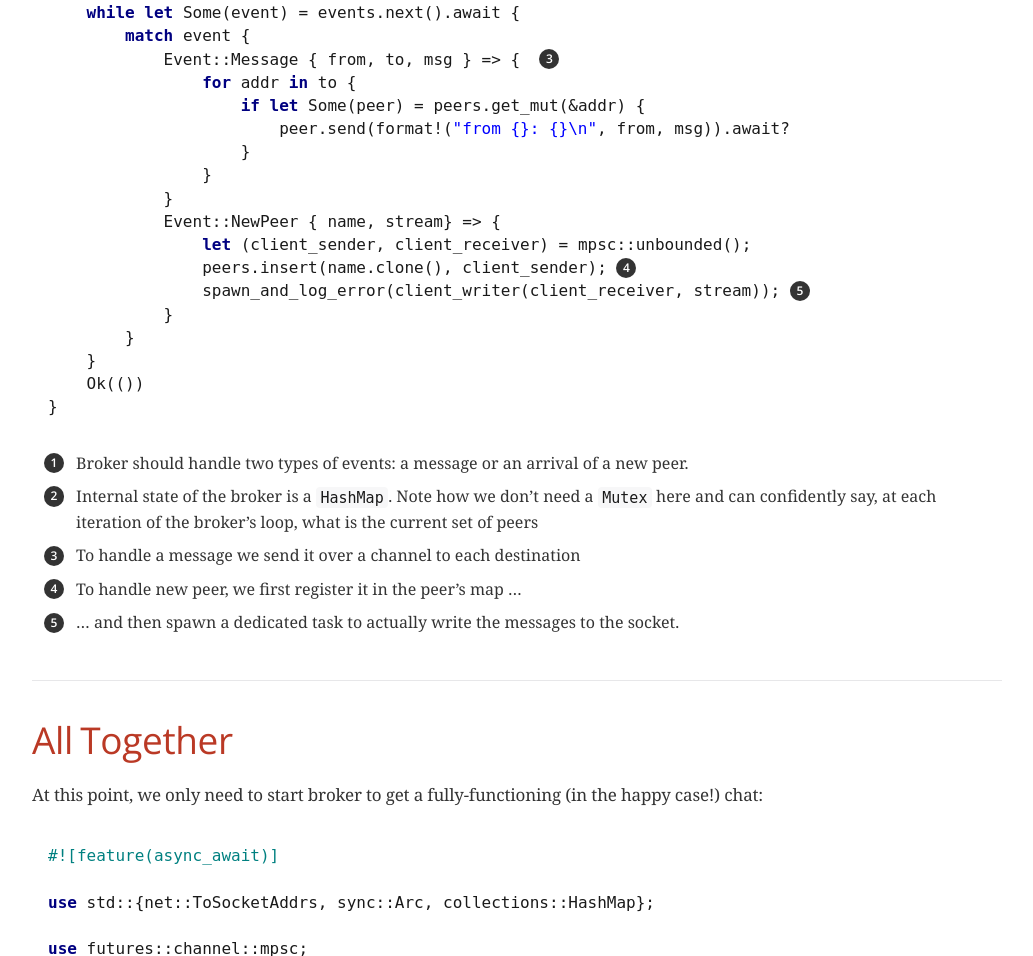
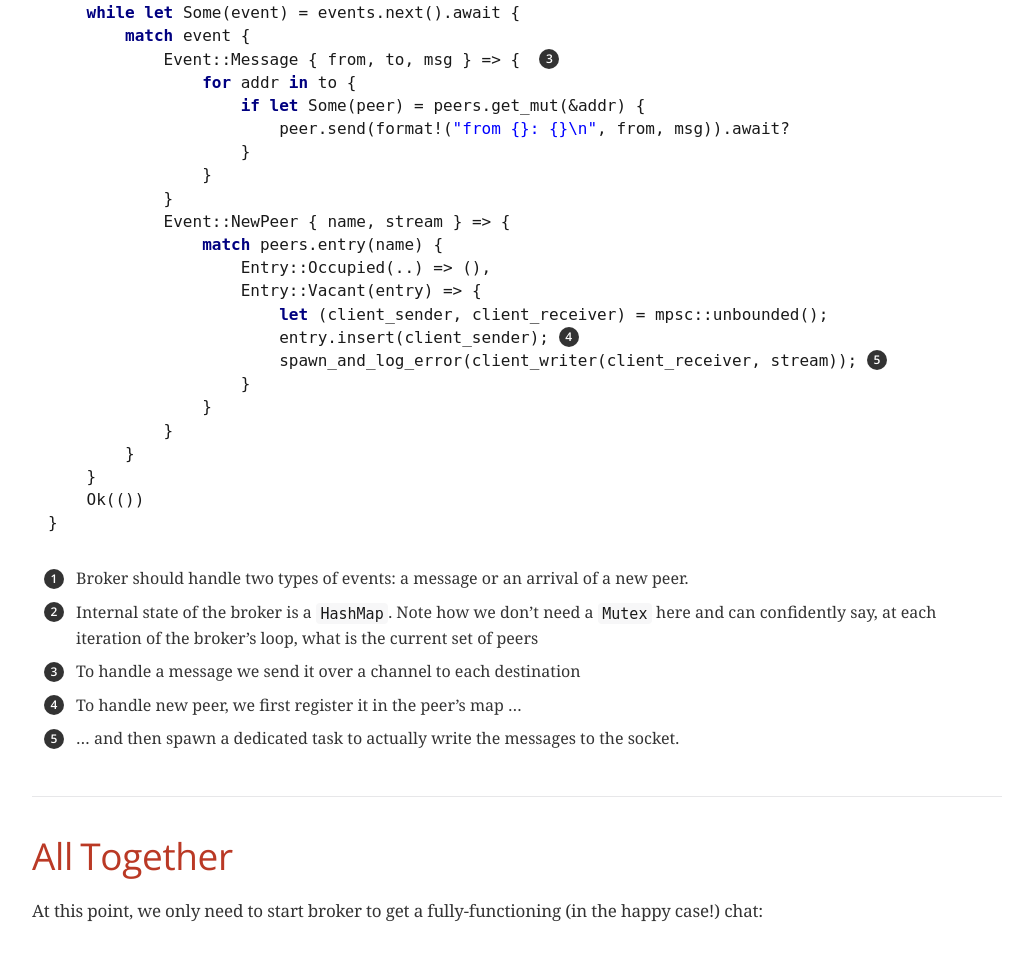
Before and after one commit to async-rs/a-chat, a plain HTML site: page tutorial.html in a window 1280 px wide. Shown: the part 7078-8034 px from the top of the page, without its empty margins (123-1156 px from the left). Drawn offline with nearby package versions, Linux system fonts and the light colour scheme; a web font is replaced by a local one.

Commit message:
don' overwrite the peer

```diff
--- a/tutorial.html
+++ b/tutorial.html
@@ -888,10 +888,15 @@ The order of events "Bob sends message to Alice" and "Alice joins" is determined
 <span class="tok-w">                    </span><span class="tok-p">}</span><span class="tok-w"></span>
 <span class="tok-w">                </span><span class="tok-p">}</span><span class="tok-w"></span>
 <span class="tok-w">            </span><span class="tok-p">}</span><span class="tok-w"></span>
-<span class="tok-w">            </span><span class="tok-n">Event</span>::<span class="tok-n">NewPeer</span><span class="tok-w"> </span><span class="tok-p">{</span><span class="tok-w"> </span><span class="tok-n">name</span><span class="tok-p">,</span><span class="tok-w"> </span><span class="tok-n">stream</span><span class="tok-p">}</span><span class="tok-w"> </span><span class="tok-o">=&gt;</span><span class="tok-w"> </span><span class="tok-p">{</span><span class="tok-w"></span>
-<span class="tok-w">                </span><span class="tok-kd">let</span><span class="tok-w"> </span><span class="tok-p">(</span><span class="tok-n">client_sender</span><span class="tok-p">,</span><span class="tok-w"> </span><span class="tok-n">client_receiver</span><span class="tok-p">)</span><span class="tok-w"> </span><span class="tok-o">=</span><span class="tok-w"> </span><span class="tok-n">mpsc</span>::<span class="tok-n">unbounded</span><span class="tok-p">();</span><span class="tok-w"></span>
-<span class="tok-w">                </span><span class="tok-n">peers</span><span class="tok-p">.</span><span class="tok-n">insert</span><span class="tok-p">(</span><span class="tok-n">name</span><span class="tok-p">.</span><span class="tok-n">clone</span><span class="tok-p">(),</span><span class="tok-w"> </span><span class="tok-n">client_sender</span><span class="tok-p">);</span><span class="tok-w"> </span><i class="conum" data-value="4"></i><b>(4)</b>
-<span class="tok-w">                </span><span class="tok-n">spawn_and_log_error</span><span class="tok-p">(</span><span class="tok-n">client_writer</span><span class="tok-p">(</span><span class="tok-n">client_receiver</span><span class="tok-p">,</span><span class="tok-w"> </span><span class="tok-n">stream</span><span class="tok-p">));</span><span class="tok-w"> </span><i class="conum" data-value="5"></i><b>(5)</b>
+<span class="tok-w">            </span><span class="tok-n">Event</span>::<span class="tok-n">NewPeer</span><span class="tok-w"> </span><span class="tok-p">{</span><span class="tok-w"> </span><span class="tok-n">name</span><span class="tok-p">,</span><span class="tok-w"> </span><span class="tok-n">stream</span><span class="tok-w"> </span><span class="tok-p">}</span><span class="tok-w"> </span><span class="tok-o">=&gt;</span><span class="tok-w"> </span><span class="tok-p">{</span><span class="tok-w"></span>
+<span class="tok-w">                </span><span class="tok-k">match</span><span class="tok-w"> </span><span class="tok-n">peers</span><span class="tok-p">.</span><span class="tok-n">entry</span><span class="tok-p">(</span><span class="tok-n">name</span><span class="tok-p">)</span><span class="tok-w"> </span><span class="tok-p">{</span><span class="tok-w"></span>
+<span class="tok-w">                    </span><span class="tok-n">Entry</span>::<span class="tok-n">Occupied</span><span class="tok-p">(..)</span><span class="tok-w"> </span><span class="tok-o">=&gt;</span><span class="tok-w"> </span><span class="tok-p">(),</span><span class="tok-w"></span>
+<span class="tok-w">                    </span><span class="tok-n">Entry</span>::<span class="tok-n">Vacant</span><span class="tok-p">(</span><span class="tok-n">entry</span><span class="tok-p">)</span><span class="tok-w"> </span><span class="tok-o">=&gt;</span><span class="tok-w"> </span><span class="tok-p">{</span><span class="tok-w"></span>
+<span class="tok-w">                        </span><span class="tok-kd">let</span><span class="tok-w"> </span><span class="tok-p">(</span><span class="tok-n">client_sender</span><span class="tok-p">,</span><span class="tok-w"> </span><span class="tok-n">client_receiver</span><span class="tok-p">)</span><span class="tok-w"> </span><span class="tok-o">=</span><span class="tok-w"> </span><span class="tok-n">mpsc</span>::<span class="tok-n">unbounded</span><span class="tok-p">();</span><span class="tok-w"></span>
+<span class="tok-w">                        </span><span class="tok-n">entry</span><span class="tok-p">.</span><span class="tok-n">insert</span><span class="tok-p">(</span><span class="tok-n">client_sender</span><span class="tok-p">);</span><span class="tok-w"> </span><i class="conum" data-value="4"></i><b>(4)</b>
+<span class="tok-w">                        </span><span class="tok-n">spawn_and_log_error</span><span class="tok-p">(</span><span class="tok-n">client_writer</span><span class="tok-p">(</span><span class="tok-n">client_receiver</span><span class="tok-p">,</span><span class="tok-w"> </span><span class="tok-n">stream</span><span class="tok-p">));</span><span class="tok-w"> </span><i class="conum" data-value="5"></i><b>(5)</b>
+<span class="tok-w">                    </span><span class="tok-p">}</span><span class="tok-w"></span>
+<span class="tok-w">                </span><span class="tok-p">}</span><span class="tok-w"></span>
 <span class="tok-w">            </span><span class="tok-p">}</span><span class="tok-w"></span>
 <span class="tok-w">        </span><span class="tok-p">}</span><span class="tok-w"></span>
 <span class="tok-w">    </span><span class="tok-p">}</span><span class="tok-w"></span>
@@ -936,10 +941,16 @@ Note how we don&#8217;t need a <code>Mutex</code> here and can confidently say,
 <div class="content">
 <pre class="pygments highlight"><code data-lang="rust"><span></span><span class="tok-cp">#![feature(async_await)]</span><span class="tok-w"></span>
 
-<span class="tok-k">use</span><span class="tok-w"> </span><span class="tok-n">std</span>::<span class="tok-p">{</span><span class="tok-n">net</span>::<span class="tok-n">ToSocketAddrs</span><span class="tok-p">,</span><span class="tok-w"> </span><span class="tok-n">sync</span>::<span class="tok-n">Arc</span><span class="tok-p">,</span><span class="tok-w"> </span><span class="tok-n">collections</span>::<span class="tok-n">HashMap</span><span class="tok-p">};</span><span class="tok-w"></span>
+<span class="tok-k">use</span><span class="tok-w"> </span><span class="tok-n">std</span>::<span class="tok-p">{</span><span class="tok-w"></span>
+<span class="tok-w">    </span><span class="tok-n">net</span>::<span class="tok-n">ToSocketAddrs</span><span class="tok-p">,</span><span class="tok-w"></span>
+<span class="tok-w">    </span><span class="tok-n">sync</span>::<span class="tok-n">Arc</span><span class="tok-p">,</span><span class="tok-w"></span>
+<span class="tok-w">    </span><span class="tok-n">collections</span>::<span class="tok-n">hash_map</span>::<span class="tok-p">{</span><span class="tok-n">HashMap</span><span class="tok-p">,</span><span class="tok-w"> </span><span class="tok-n">Entry</span><span class="tok-p">},</span><span class="tok-w"></span>
+<span class="tok-p">};</span><span class="tok-w"></span>
 
-<span class="tok-k">use</span><span class="tok-w"> </span><span class="tok-n">futures</span>::<span class="tok-n">channel</span>::<span class="tok-n">mpsc</span><span class="tok-p">;</span><span class="tok-w"></span>
-<span class="tok-k">use</span><span class="tok-w"> </span><span class="tok-n">futures</span>::<span class="tok-n">SinkExt</span><span class="tok-p">;</span><span class="tok-w"></span>
+<span class="tok-k">use</span><span class="tok-w"> </span><span class="tok-n">futures</span>::<span class="tok-p">{</span><span class="tok-w"></span>
+<span class="tok-w">    </span><span class="tok-n">channel</span>::<span class="tok-n">mpsc</span><span class="tok-p">,</span><span class="tok-w"></span>
+<span class="tok-w">    </span><span class="tok-n">SinkExt</span><span class="tok-p">,</span><span class="tok-w"></span>
+<span class="tok-p">};</span><span class="tok-w"></span>
 
 <span class="tok-k">use</span><span class="tok-w"> </span><span class="tok-n">async_std</span>::<span class="tok-p">{</span><span class="tok-w"></span>
 <span class="tok-w">    </span><span class="tok-n">io</span>::<span class="tok-n">BufReader</span><span class="tok-p">,</span><span class="tok-w"></span>
@@ -1038,9 +1049,14 @@ Note how we don&#8217;t need a <code>Mutex</code> here and can confidently say,
 <span class="tok-w">                </span><span class="tok-p">}</span><span class="tok-w"></span>
 <span class="tok-w">            </span><span class="tok-p">}</span><span class="tok-w"></span>
 <span class="tok-w">            </span><span class="tok-n">Event</span>::<span class="tok-n">NewPeer</span><span class="tok-w"> </span><span class="tok-p">{</span><span class="tok-w"> </span><span class="tok-n">name</span><span class="tok-p">,</span><span class="tok-w"> </span><span class="tok-n">stream</span><span class="tok-p">}</span><span class="tok-w"> </span><span class="tok-o">=&gt;</span><span class="tok-w"> </span><span class="tok-p">{</span><span class="tok-w"></span>
-<span class="tok-w">                </span><span class="tok-kd">let</span><span class="tok-w"> </span><span class="tok-p">(</span><span class="tok-n">client_sender</span><span class="tok-p">,</span><span class="tok-w"> </span><span class="tok-n">client_receiver</span><span class="tok-p">)</span><span class="tok-w"> </span><span class="tok-o">=</span><span class="tok-w"> </span><span class="tok-n">mpsc</span>::<span class="tok-n">unbounded</span><span class="tok-p">();</span><span class="tok-w"></span>
-<span class="tok-w">                </span><span class="tok-n">peers</span><span class="tok-p">.</span><span class="tok-n">insert</span><span class="tok-p">(</span><span class="tok-n">name</span><span class="tok-p">.</span><span class="tok-n">clone</span><span class="tok-p">(),</span><span class="tok-w"> </span><span class="tok-n">client_sender</span><span class="tok-p">);</span><span class="tok-w"></span>
-<span class="tok-w">                </span><span class="tok-n">spawn_and_log_error</span><span class="tok-p">(</span><span class="tok-n">client_writer</span><span class="tok-p">(</span><span class="tok-n">client_receiver</span><span class="tok-p">,</span><span class="tok-w"> </span><span class="tok-n">stream</span><span class="tok-p">));</span><span class="tok-w"></span>
+<span class="tok-w">                </span><span class="tok-k">match</span><span class="tok-w"> </span><span class="tok-n">peers</span><span class="tok-p">.</span><span class="tok-n">entry</span><span class="tok-p">(</span><span class="tok-n">name</span><span class="tok-p">)</span><span class="tok-w"> </span><span class="tok-p">{</span><span class="tok-w"></span>
+<span class="tok-w">                    </span><span class="tok-n">Entry</span>::<span class="tok-n">Occupied</span><span class="tok-p">(..)</span><span class="tok-w"> </span><span class="tok-o">=&gt;</span><span class="tok-w"> </span><span class="tok-p">(),</span><span class="tok-w"></span>
+<span class="tok-w">                    </span><span class="tok-n">Entry</span>::<span class="tok-n">Vacant</span><span class="tok-p">(</span><span class="tok-n">entry</span><span class="tok-p">)</span><span class="tok-w"> </span><span class="tok-o">=&gt;</span><span class="tok-w"> </span><span class="tok-p">{</span><span class="tok-w"></span>
+<span class="tok-w">                        </span><span class="tok-kd">let</span><span class="tok-w"> </span><span class="tok-p">(</span><span class="tok-n">client_sender</span><span class="tok-p">,</span><span class="tok-w"> </span><span class="tok-n">client_receiver</span><span class="tok-p">)</span><span class="tok-w"> </span><span class="tok-o">=</span><span class="tok-w"> </span><span class="tok-n">mpsc</span>::<span class="tok-n">unbounded</span><span class="tok-p">();</span><span class="tok-w"></span>
+<span class="tok-w">                        </span><span class="tok-n">entry</span><span class="tok-p">.</span><span class="tok-n">insert</span><span class="tok-p">(</span><span class="tok-n">client_sender</span><span class="tok-p">);</span><span class="tok-w"> </span><i class="conum" data-value="4"></i><b>(4)</b>
+<span class="tok-w">                        </span><span class="tok-n">spawn_and_log_error</span><span class="tok-p">(</span><span class="tok-n">client_writer</span><span class="tok-p">(</span><span class="tok-n">client_receiver</span><span class="tok-p">,</span><span class="tok-w"> </span><span class="tok-n">stream</span><span class="tok-p">));</span><span class="tok-w"> </span><i class="conum" data-value="5"></i><b>(5)</b>
+<span class="tok-w">                    </span><span class="tok-p">}</span><span class="tok-w"></span>
+<span class="tok-w">                </span><span class="tok-p">}</span><span class="tok-w"></span>
 <span class="tok-w">            </span><span class="tok-p">}</span><span class="tok-w"></span>
 <span class="tok-w">        </span><span class="tok-p">}</span><span class="tok-w"></span>
 <span class="tok-w">    </span><span class="tok-p">}</span><span class="tok-w"></span>
@@ -1151,10 +1167,15 @@ Let&#8217;s add waiting to the server:</p>
 <span class="tok-w">                </span><span class="tok-p">}</span><span class="tok-w"></span>
 <span class="tok-w">            </span><span class="tok-p">}</span><span class="tok-w"></span>
 <span class="tok-w">            </span><span class="tok-n">Event</span>::<span class="tok-n">NewPeer</span><span class="tok-w"> </span><span class="tok-p">{</span><span class="tok-w"> </span><span class="tok-n">name</span><span class="tok-p">,</span><span class="tok-w"> </span><span class="tok-n">stream</span><span class="tok-p">}</span><span class="tok-w"> </span><span class="tok-o">=&gt;</span><span class="tok-w"> </span><span class="tok-p">{</span><span class="tok-w"></span>
-<span class="tok-w">                </span><span class="tok-kd">let</span><span class="tok-w"> </span><span class="tok-p">(</span><span class="tok-n">client_sender</span><span class="tok-p">,</span><span class="tok-w"> </span><span class="tok-n">client_receiver</span><span class="tok-p">)</span><span class="tok-w"> </span><span class="tok-o">=</span><span class="tok-w"> </span><span class="tok-n">mpsc</span>::<span class="tok-n">unbounded</span><span class="tok-p">();</span><span class="tok-w"></span>
-<span class="tok-w">                </span><span class="tok-n">peers</span><span class="tok-p">.</span><span class="tok-n">insert</span><span class="tok-p">(</span><span class="tok-n">name</span><span class="tok-p">.</span><span class="tok-n">clone</span><span class="tok-p">(),</span><span class="tok-w"> </span><span class="tok-n">client_sender</span><span class="tok-p">);</span><span class="tok-w"></span>
-<span class="tok-w">                </span><span class="tok-kd">let</span><span class="tok-w"> </span><span class="tok-n">handle</span><span class="tok-w"> </span><span class="tok-o">=</span><span class="tok-w"> </span><span class="tok-n">spawn_and_log_error</span><span class="tok-p">(</span><span class="tok-n">client_writer</span><span class="tok-p">(</span><span class="tok-n">client_receiver</span><span class="tok-p">,</span><span class="tok-w"> </span><span class="tok-n">stream</span><span class="tok-p">));</span><span class="tok-w"></span>
-<span class="tok-w">                </span><span class="tok-n">writers</span><span class="tok-p">.</span><span class="tok-n">push</span><span class="tok-p">(</span><span class="tok-n">handle</span><span class="tok-p">);</span><span class="tok-w"></span>
+<span class="tok-w">                </span><span class="tok-k">match</span><span class="tok-w"> </span><span class="tok-n">peers</span><span class="tok-p">.</span><span class="tok-n">entry</span><span class="tok-p">(</span><span class="tok-n">name</span><span class="tok-p">)</span><span class="tok-w"> </span><span class="tok-p">{</span><span class="tok-w"></span>
+<span class="tok-w">                    </span><span class="tok-n">Entry</span>::<span class="tok-n">Occupied</span><span class="tok-p">(..)</span><span class="tok-w"> </span><span class="tok-o">=&gt;</span><span class="tok-w"> </span><span class="tok-p">(),</span><span class="tok-w"></span>
+<span class="tok-w">                    </span><span class="tok-n">Entry</span>::<span class="tok-n">Vacant</span><span class="tok-p">(</span><span class="tok-n">entry</span><span class="tok-p">)</span><span class="tok-w"> </span><span class="tok-o">=&gt;</span><span class="tok-w"> </span><span class="tok-p">{</span><span class="tok-w"></span>
+<span class="tok-w">                        </span><span class="tok-kd">let</span><span class="tok-w"> </span><span class="tok-p">(</span><span class="tok-n">client_sender</span><span class="tok-p">,</span><span class="tok-w"> </span><span class="tok-n">client_receiver</span><span class="tok-p">)</span><span class="tok-w"> </span><span class="tok-o">=</span><span class="tok-w"> </span><span class="tok-n">mpsc</span>::<span class="tok-n">unbounded</span><span class="tok-p">();</span><span class="tok-w"></span>
+<span class="tok-w">                        </span><span class="tok-n">entry</span><span class="tok-p">.</span><span class="tok-n">insert</span><span class="tok-p">(</span><span class="tok-n">client_sender</span><span class="tok-p">);</span><span class="tok-w"></span>
+<span class="tok-w">                        </span><span class="tok-kd">let</span><span class="tok-w"> </span><span class="tok-n">handle</span><span class="tok-w"> </span><span class="tok-o">=</span><span class="tok-w"> </span><span class="tok-n">spawn_and_log_error</span><span class="tok-p">(</span><span class="tok-n">client_writer</span><span class="tok-p">(</span><span class="tok-n">client_receiver</span><span class="tok-p">,</span><span class="tok-w"> </span><span class="tok-n">stream</span><span class="tok-p">));</span><span class="tok-w"></span>
+<span class="tok-w">                        </span><span class="tok-n">writers</span><span class="tok-p">.</span><span class="tok-n">push</span><span class="tok-p">(</span><span class="tok-n">handle</span><span class="tok-p">);</span><span class="tok-w"> </span><i class="conum" data-value="4"></i><b>(4)</b>
+<span class="tok-w">                    </span><span class="tok-p">}</span><span class="tok-w"></span>
+<span class="tok-w">                </span><span class="tok-p">}</span><span class="tok-w"></span>
 <span class="tok-w">            </span><span class="tok-p">}</span><span class="tok-w"></span>
 <span class="tok-w">        </span><span class="tok-p">}</span><span class="tok-w"></span>
 <span class="tok-w">    </span><span class="tok-p">}</span><span class="tok-w"></span>
```
Also changed, not shown: 2 other files.
